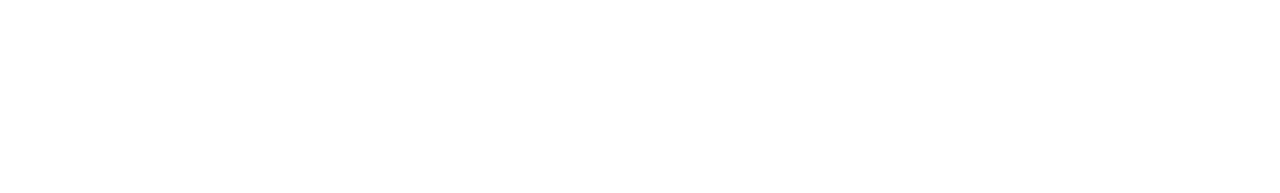
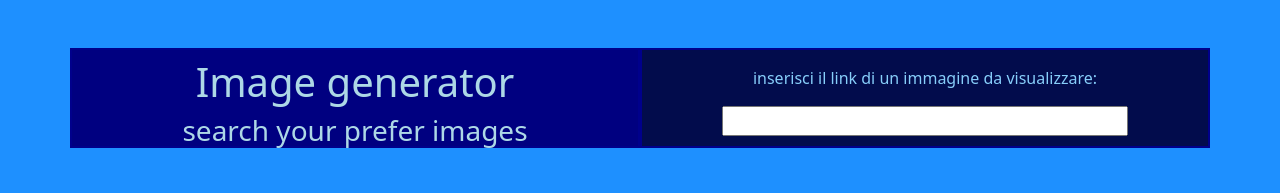
Before and after one commit to DavideLuporini/vue-hello, a plain HTML site: page index.html in a window 1280 px wide. Shown: the top 193 px of the page. Drawn offline with nearby package versions, Linux system fonts and the light colour scheme.

Commit message:
ended exsercise

```diff
--- a/index.html
+++ b/index.html
@@ -12,6 +12,27 @@
 </head>
 
 <body>
+
+    <div id="root">
+        <div class="container">
+            <div class="row text-center justify-content-center align-items-center my-5">
+                <div class="col-6 box-layouts py-2 bgc-title">
+                    <h1 class="text-lightblue">{{ message }}</h1>
+                    <h3 class="text-lightblue">{{ subtitle }}</h3>
+                </div>
+                <div class="col-6 box-layouts py-3 bgc-research">
+                    <p class="text-lighterblue">inserisci il link di un immagine da visualizzare:</p>
+                    <input class="w-75" type="text" v-model="img">
+                </div>
+            </div>
+            <div class="row">
+                <div class="col-12">
+                    <img :src="img" class="w-100"></img>
+
+                </div>
+            </div>
+        </div>
+    </div>
     <script src="js/script.js"></script>
 </body>
 
--- a/js/script.js
+++ b/js/script.js
@@ -5,3 +5,15 @@ Stampare a schermo un messaggio all’interno di un h1, utilizzando i data.
 Bonus:
 Aggiungere alla pagina un’immagine, presa anch’essa da un data.
  */
+
+
+console.log('Vue ok', Vue);
+
+const root = new Vue({
+    el: '#root',
+    data: {
+        message: 'Image generator',
+        subtitle: 'search your prefer images',
+        img: '',
+    }
+})
--- a/style/style.css
+++ b/style/style.css
@@ -0,0 +1,30 @@
+img {
+    height: 500px;
+    border: solid darkblue 2px;
+    background-color: whitesmoke;
+}
+
+body {
+    background-color: dodgerblue;
+}
+
+.box-layouts {
+    border: solid 2px darkblue;
+    height: 100px;
+}
+
+.bgc-title {
+    background-color: navy;
+}
+
+.bgc-research {
+    background-color: rgb(2, 12, 76);
+}
+
+.text-lightblue {
+    color: lightblue;
+}
+
+.text-lighterblue {
+    color: lightskyblue;
+}
```
